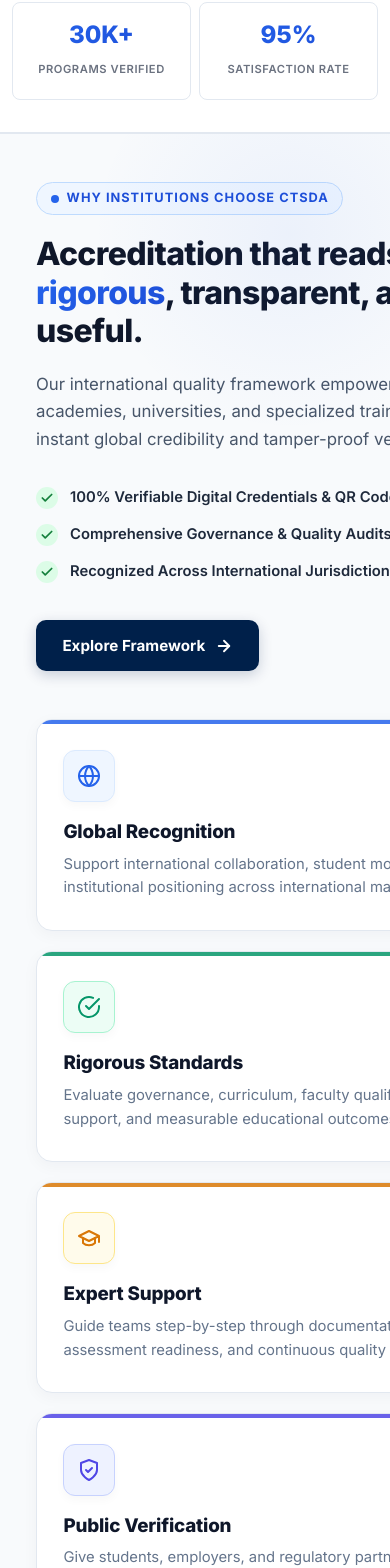
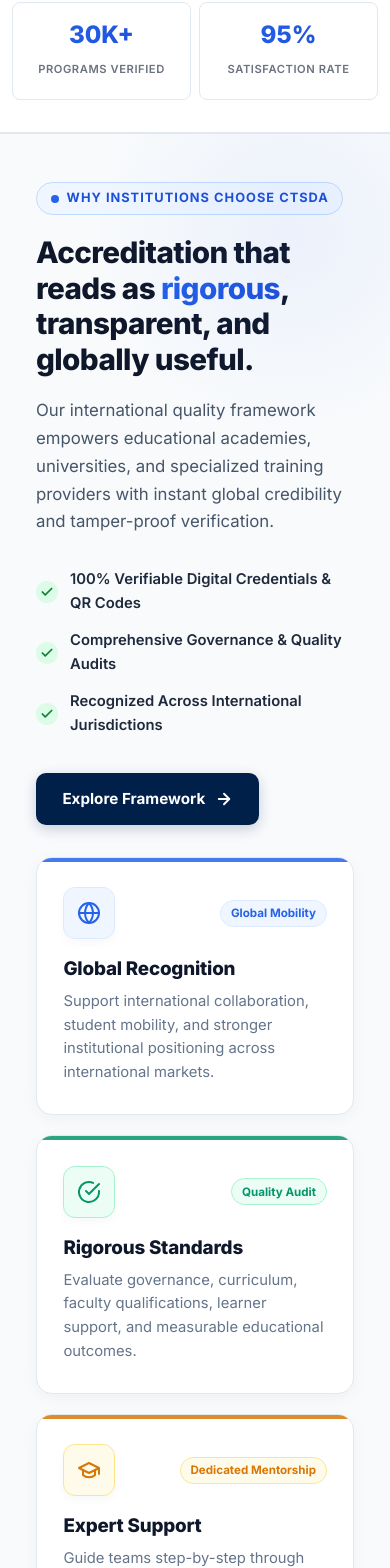
Before and after one commit to jflowdking212/ctsda, a Next.js app in the folder apps/web/: page / in a window 390 px wide. Shown: the part 1628-3196 px from the top of the page. Built offline with nearby package versions, Linux system fonts and the light colour scheme; no server answers.

Commit message:
fix: make Why Choose CTSDA feature section 100% responsive

```diff
--- a/apps/web/src/app/page.tsx
+++ b/apps/web/src/app/page.tsx
@@ -244,10 +244,11 @@ export default function Home() {
           <div style={{ position: 'absolute', top: '-100px', right: '-100px', width: '400px', height: '400px', borderRadius: '50%', background: 'radial-gradient(circle, rgba(37,99,235,0.06) 0%, rgba(255,255,255,0) 70%)', pointerEvents: 'none' }}></div>
 
           <div className="container" style={{ maxWidth: '1200px', margin: '0 auto', padding: '0 1.5rem' }}>
-            <div style={{ display: 'grid', gridTemplateColumns: 'repeat(12, 1fr)', gap: '3rem', alignItems: 'center' }}>
+            {/* Responsive Feature Grid: 1 col on mobile, 12 cols on desktop */}
+            <div className="grid grid-cols-1 lg:grid-cols-12 gap-8 lg:gap-12 items-center">
 
-              {/* Left Column: Heading & Value Proposition */}
-              <div style={{ gridColumn: 'span 12', '@media (min-width: 1024px)': { gridColumn: 'span 5' } } as any} className="lg:col-span-5">
+              {/* Left Column (5 cols on desktop): Heading & Value Proposition */}
+              <div className="col-span-1 lg:col-span-5">
                 <div style={{ display: 'inline-flex', alignItems: 'center', gap: '0.5rem', backgroundColor: '#eff6ff', border: '1px solid #bfdbfe', padding: '0.35rem 0.85rem', borderRadius: '50px', marginBottom: '1.25rem' }}>
                   <span style={{ width: '8px', height: '8px', borderRadius: '50%', backgroundColor: '#2563eb' }}></span>
                   <span style={{ fontSize: '0.8rem', fontWeight: 700, color: '#1d4ed8', textTransform: 'uppercase', letterSpacing: '0.08em' }}>
@@ -255,7 +256,7 @@ export default function Home() {
                   </span>
                 </div>
 
-                <h2 style={{ fontSize: 'clamp(2rem, 3.5vw, 2.5rem)', fontWeight: 800, color: '#0f172a', lineHeight: 1.2, letterSpacing: '-0.02em', marginBottom: '1.25rem' }}>
+                <h2 style={{ fontSize: 'clamp(1.85rem, 3.5vw, 2.5rem)', fontWeight: 800, color: '#0f172a', lineHeight: 1.2, letterSpacing: '-0.02em', marginBottom: '1.25rem' }}>
                   Accreditation that reads as <span style={{ background: 'linear-gradient(135deg, #2563eb 0%, #1d4ed8 100%)', WebkitBackgroundClip: 'text', WebkitTextFillColor: 'transparent' }}>rigorous</span>, transparent, and globally useful.
                 </h2>
 
@@ -306,9 +307,9 @@ export default function Home() {
                 </Link>
               </div>
 
-              {/* Right Column: 2x2 Feature Cards Grid */}
-              <div style={{ gridColumn: 'span 12', '@media (min-width: 1024px)': { gridColumn: 'span 7' } } as any} className="lg:col-span-7">
-                <div style={{ display: 'grid', gridTemplateColumns: 'repeat(auto-fit, minmax(260px, 1fr))', gap: '1.25rem' }}>
+              {/* Right Column (7 cols on desktop): 2x2 Feature Cards Grid */}
+              <div className="col-span-1 lg:col-span-7 w-full">
+                <div className="grid grid-cols-1 sm:grid-cols-2 gap-5">
                   {[
                     {
                       title: 'Global Recognition',
```
